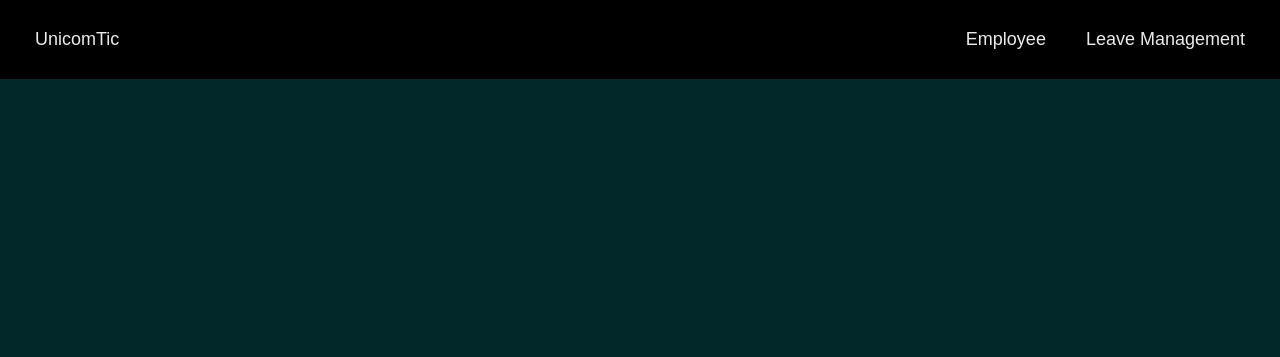
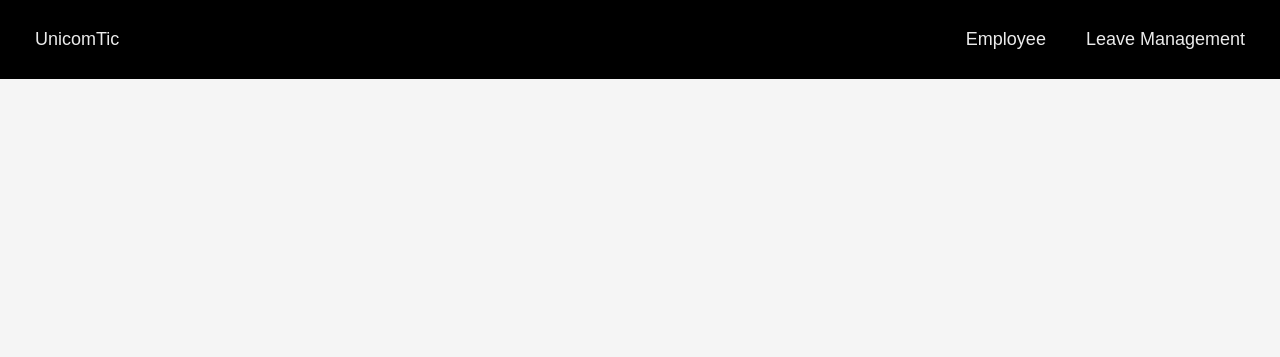
Before and after one commit to RathiNirupan/Leave_Management_System, a website: page frontend/layouts/layout_with_topnav.html in a window 1280 px wide. Shown: the top 357 px of the page. Drawn offline with Linux system fonts and the light colour scheme.

Commit message:
adding html,css

```diff
--- a/frontend/layouts/layout_with_topnav.html
+++ b/frontend/layouts/layout_with_topnav.html
@@ -6,9 +6,6 @@
     <meta name="viewport" content="width=device-width, initial-scale=1.0">
     <title>Company Navbar</title>
     <link rel="stylesheet" href="../static/styles.css">
-
-</head>
-<body>
     <style>
         h1{
          text-align: center;
@@ -20,9 +17,12 @@
         }
 
         body{
-            background-color: #032829;
+          background-image: url("")
         }
      </style>
+</head>
+<body>
+
       <nav class="navbar">
         <div class="navbar-left">
             <a href="X:\GIT CLONE\Leave_Management_System\frontend\views\index.html" class="menu-item">UnicomTic</a>
```
Also changed, not shown: frontend/views/Employees/index.html (+6 -6 lines), leave-management-process.png (added).
